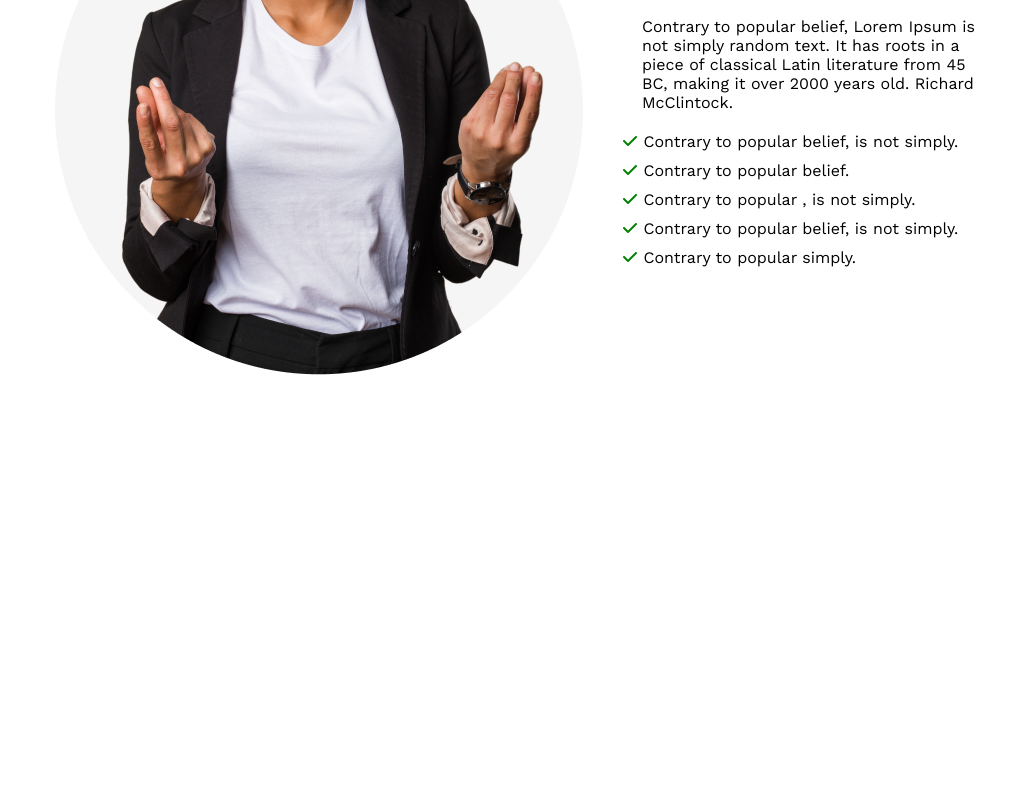
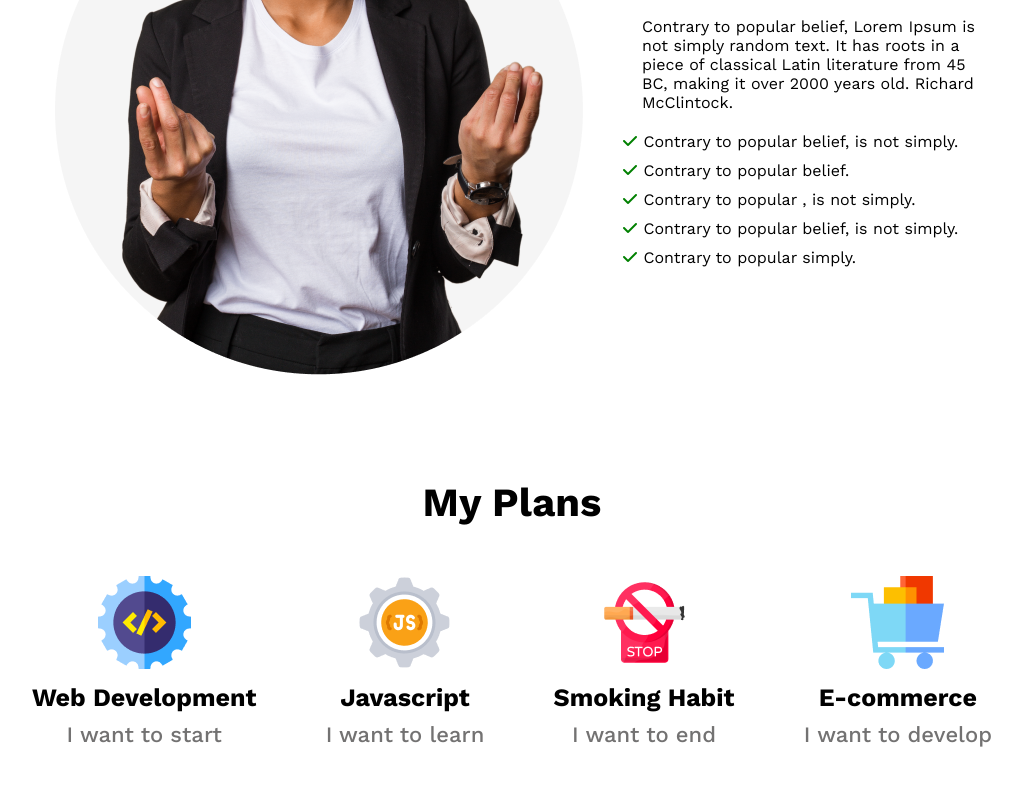
Before and after one commit to Mahadi90/new-year-me-main, a plain HTML site: page index.html in a window 1280 px wide. Shown: the part 1249-2034 px from the top of the page, without its empty margins (128-1150 px from the left). Before the commit the page ends 1728 px from the top, so only its background shows below. Drawn offline with nearby package versions, Linux system fonts and the light colour scheme.

Commit message:
fourth commit

```diff
--- a/css/style.css
+++ b/css/style.css
@@ -75,9 +75,39 @@
     list-style: none;
     margin-left: -60px;
 }
-.failure-explain ul li{
+
+.failure-explain ul li {
     margin: 10px 0;
 }
-.failure-explain ul li i{
+
+.failure-explain ul li i {
     color: green;
 }
+
+/* plan section style */
+.plan-title {
+    font-weight: 700;
+    font-size: 40px;
+    text-align: center;
+    margin: 20px 0;
+}
+
+.plan-parent {
+    width: 960px;
+    margin: 50px auto;
+    display: flex;
+    justify-content: space-between;
+    text-align: center;
+}
+
+.single-plan>h3 {
+    font-weight: 700;
+    font-size: 25px;
+    margin: 10px 0;
+}
+
+.single-plan>p {
+    font-weight: 500;
+    font-size: 22px;
+    color: #737272;
+}
--- a/index.html
+++ b/index.html
@@ -27,10 +27,13 @@
 
    <!-- first section start here -->
    <section id="failure-section">
+
     <div class="failure-parent">
+
         <div class="failure-img-div">
             <img class="failure-img" src="images/person.png" alt="">
         </div>
+
         <div class="failure-explain">
             <h2 class="failure-title">My failures of previous year</h2>
             <p class="failure-description">Contrary to popular belief, Lorem Ipsum is not simply random text. It has roots in a piece of classical Latin literature from 45 BC, making it over 2000 years old. Richard McClintock.</p>
@@ -44,6 +47,38 @@
         </div>
     </div>
    </section>
+
+    <!--plan section start here-->
+    <section id="plane-section">
+        <h2 class="plan-title">My Plans</h2>
+
+        <div class="plan-parent">
+
+            <div class="single-plan">
+                <img src="images/icons/web.png" alt="">
+                <h3>Web Development</h3>
+                <p>I want to start</p>
+            </div>
+
+            <div class="single-plan">
+                <img src="images/icons/js.png" alt="">
+                <h3>Javascript</h3>
+                <p>I want to learn</p>
+            </div>
+
+            <div class="single-plan">
+                <img src="images/icons/smoke.png" alt="">
+                <h3>Smoking Habit</h3>
+                <p>I want to end</p>
+            </div>
+
+            <div class="single-plan">
+                <img src="images/icons/ecom.png" alt="">
+                <h3>E-commerce</h3>
+                <p>I want to develop</p>
+            </div>
+        </div>
+    </section>
    </main>
 </body>
 </html>
```
